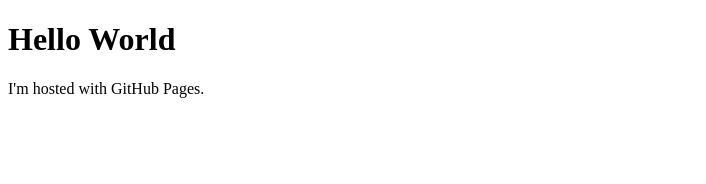
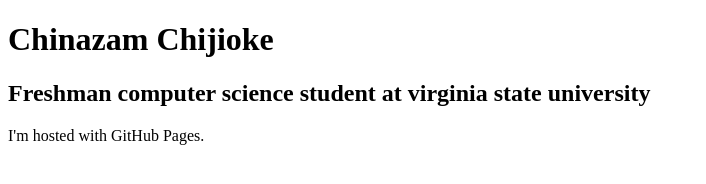
Before and after one commit to Chinazam667/Chinazam667.github.io, a plain HTML site: page index.html in a window 1280 px wide. Shown: the whole page, without its empty margins (0-706 px from the left). Drawn offline with Linux system fonts and the light colour scheme.

Commit message:
Update index.html

```diff
--- a/index.html
+++ b/index.html
@@ -1,7 +1,8 @@
 <!DOCTYPE html>
 <html>
 <body>
-<h1>Hello World</h1>
+<h1>Chinazam Chijioke</h1>
+  <h2>Freshman computer science student at virginia state university</h2>
 <p>I'm hosted with GitHub Pages.</p>
 </body>
 </html>
```
